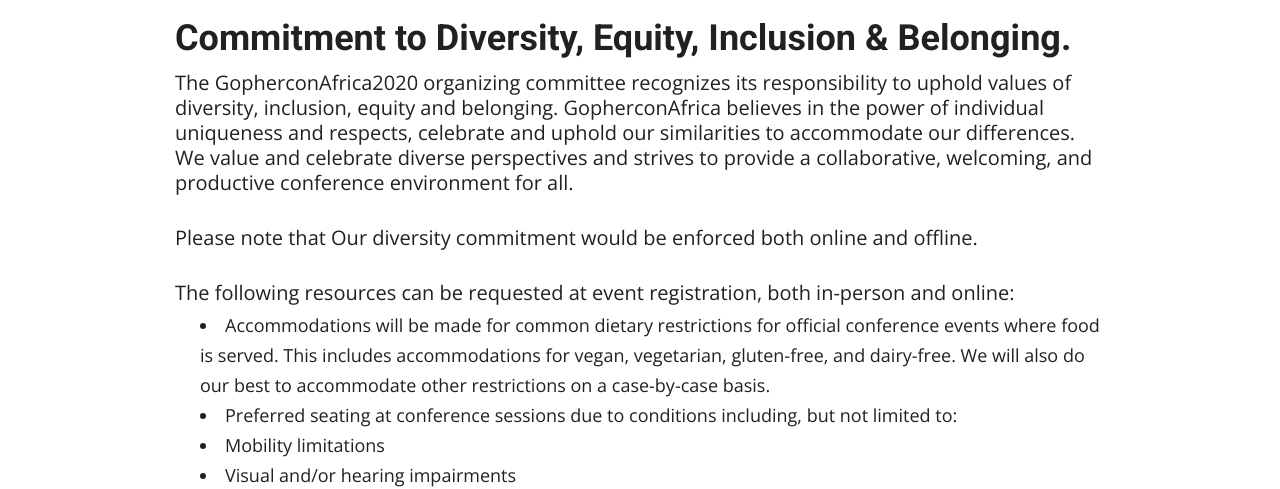
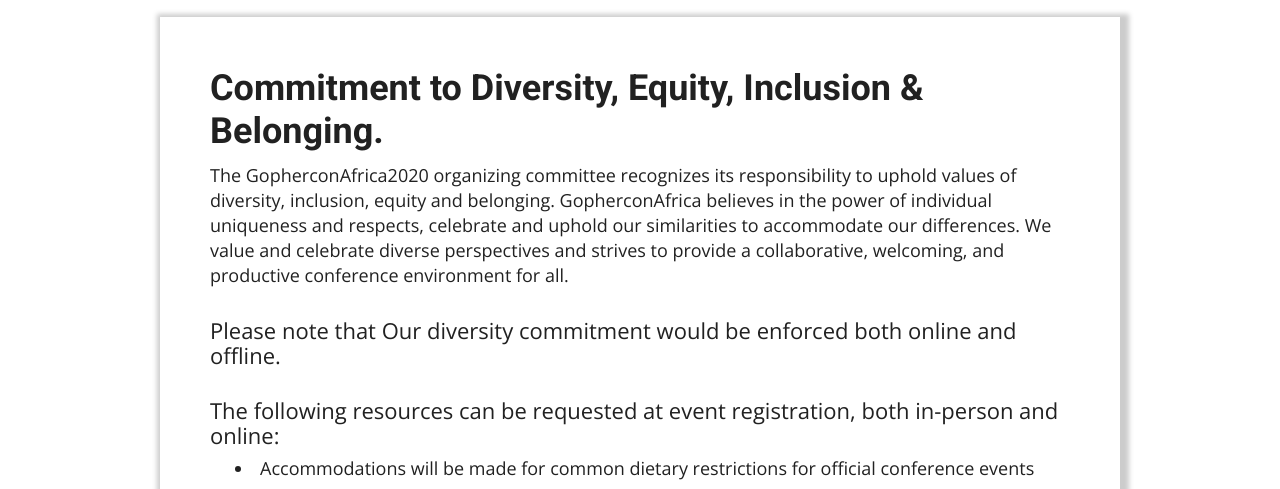
Before and after one commit to D-sense/gopherConAfricaUI, a Vue app: page /diversity-statement in a window 1280 px wide. Shown: the part 304-793 px from the top of the page. Built offline with nearby package versions, Linux system fonts and the light colour scheme; what vue-notification, vue-toast-notification would draw is missing.

Commit message:
completed diversity-statement page

```diff
--- a/src/views/DiversityStatement.vue
+++ b/src/views/DiversityStatement.vue
@@ -28,11 +28,10 @@
             <li>
                 Preferred seating at conference sessions due to conditions including, but not limited to:
                 <div class="list-object">
-                <li> Mobility limitations</li>
-                <li> Visual and/or hearing impairments</li>
+                    <li> Mobility limitations</li>
+                    <li> Visual and/or hearing impairments</li>
             </div>
             </li>
-
 
             <li>
                 Sign-language / Live captioning
@@ -103,7 +102,11 @@
 
 .content{
      margin-top: 150px;
-     margin-bottom: 200px;
+     margin-bottom: 100px;
+     padding: 50px;
+     -webkit-box-shadow: 3px 3px 5px 6px #ccc;  /* Safari 3-4, iOS 4.0.2 - 4.2, Android 2.3+ */
+     -moz-box-shadow:    3px 3px 5px 6px #ccc;  /* Firefox 3.5 - 3.6 */
+     box-shadow:         3px 3px 5px 6px #ccc;  /* Opera 10.5, IE 9, Firefox 4+, Chrome 6+, iOS 5 */
 }
 .header{
     color:red !important;
@@ -111,20 +114,21 @@
 }
 
 .head{
-    font-size: 20px;
+    font-size: 22px;
     margin-top: 30px;
 }
 
 .section{
     padding: 5px;
-    font-size: 18px;
+    font-size: large !important;
     margin-left: 20px;
     line-height: 30px;
 }
 
 .outter_section{
-    font-size: 20px !important;
+    font-size: large !important;
     margin-top: 10px;
+    word-wrap: break-word;
 }
 
 span.email{
```
